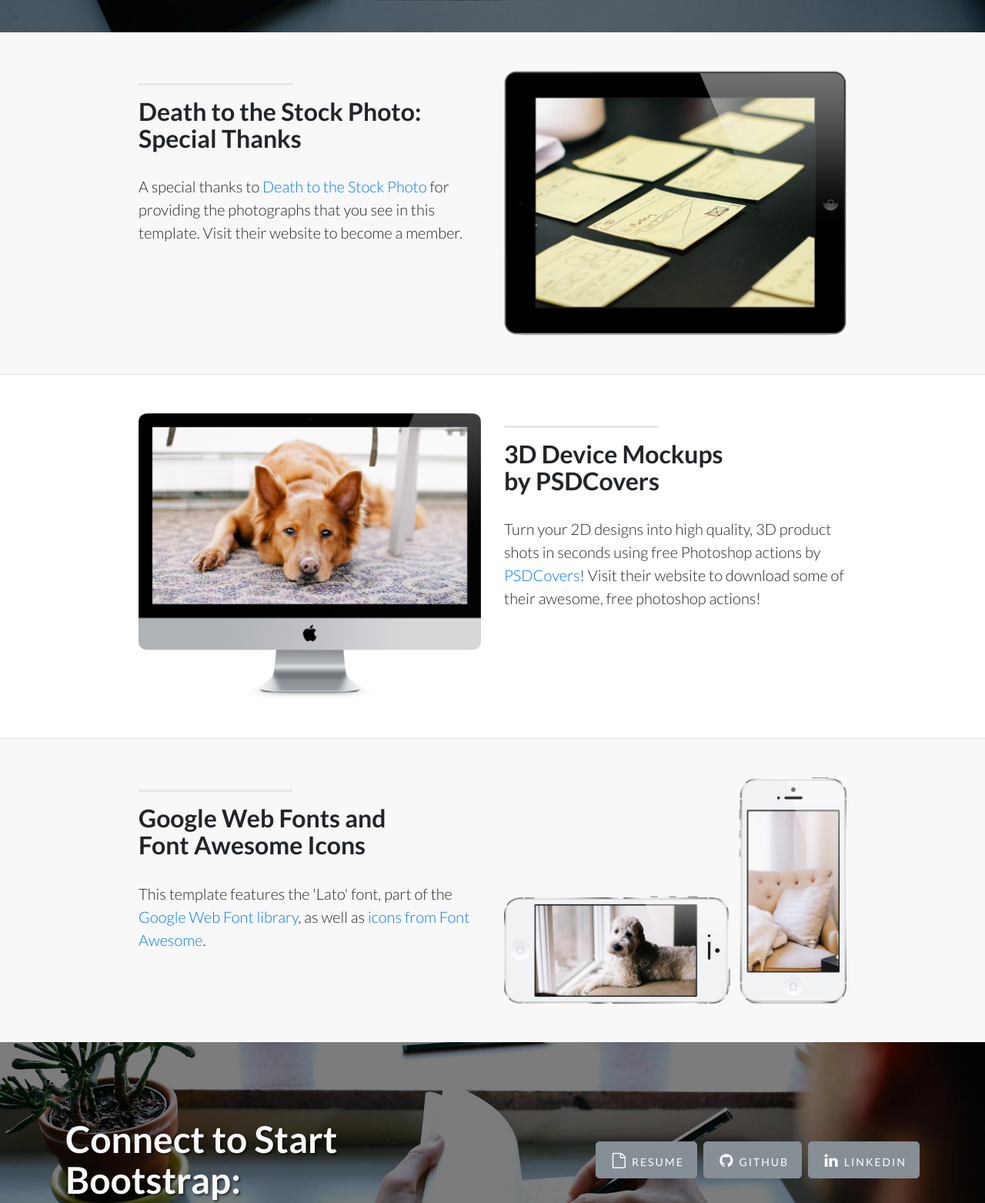
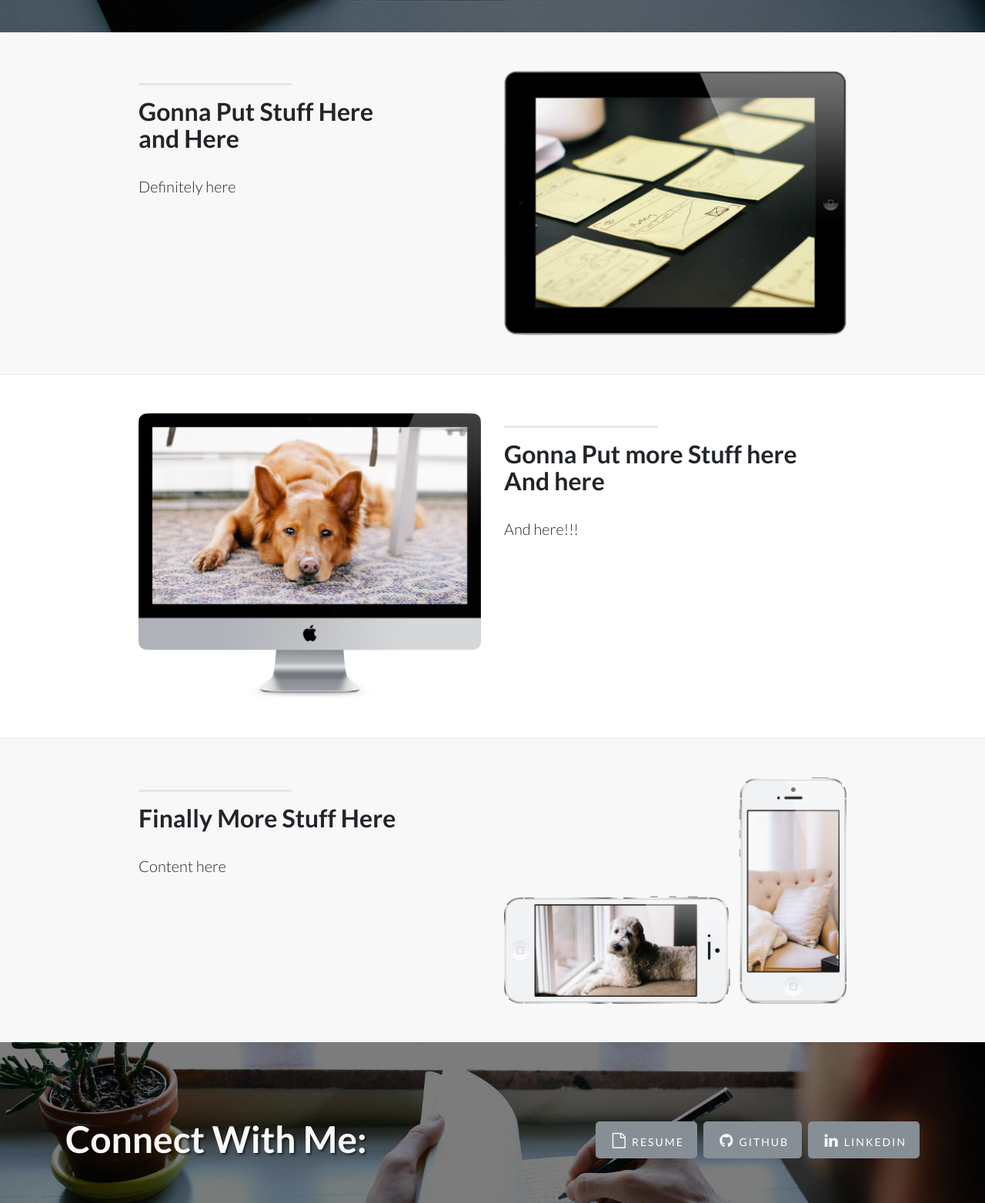
Before and after one commit to bharathjaladi/bharathjaladi.github.io, a website: page index.html in a window 1280 px wide. Shown: the part 719-2282 px from the top of the page at 77% size. Drawn offline with Linux system fonts and the light colour scheme.

Commit message:
Laying Out Template

```diff
--- a/index.html
+++ b/index.html
@@ -70,7 +70,7 @@
             <li class="list-inline-item">
               <a href="#" class="btn btn-secondary btn-lg">
                 <i class="fa fa-linkedin fa-fw"></i>
-                <span class="network-name">Linkedin</span>
+                <span class="network-name">LinkedIn</span>
               </a>
             </li>
           </ul>
@@ -86,10 +86,8 @@
           <div class="col-lg-5 ml-auto">
             <hr class="section-heading-spacer">
             <div class="clearfix"></div>
-            <h2 class="section-heading">Death to the Stock Photo:<br>Special Thanks</h2>
-            <p class="lead">A special thanks to
-              <a target="_blank" href="http://join.deathtothestockphoto.com/">Death to the Stock Photo</a>
-              for providing the photographs that you see in this template. Visit their website to become a member.</p>
+            <h2 class="section-heading">Gonna Put Stuff Here<br>and Here</h2>
+            <p class="lead">Definitely here</p>
           </div>
           <div class="col-lg-5 mr-auto">
             <img class="img-fluid" src="img/ipad.png" alt="">
@@ -108,9 +106,8 @@
           <div class="col-lg-5 mr-auto order-lg-2">
             <hr class="section-heading-spacer">
             <div class="clearfix"></div>
-            <h2 class="section-heading">3D Device Mockups<br>by PSDCovers</h2>
-            <p class="lead">Turn your 2D designs into high quality, 3D product shots in seconds using free Photoshop actions by
-              <a target="_blank" href="http://www.psdcovers.com/">PSDCovers</a>! Visit their website to download some of their awesome, free photoshop actions!</p>
+            <h2 class="section-heading">Gonna Put more Stuff here<br>And here</h2>
+            <p class="lead">And here!!!</p>
           </div>
           <div class="col-lg-5 ml-auto order-lg-1">
             <img class="img-fluid" src="img/dog.png" alt="">
@@ -131,10 +128,8 @@
           <div class="col-lg-5 ml-auto">
             <hr class="section-heading-spacer">
             <div class="clearfix"></div>
-            <h2 class="section-heading">Google Web Fonts and<br>Font Awesome Icons</h2>
-            <p class="lead">This template features the 'Lato' font, part of the
-              <a target="_blank" href="http://www.google.com/fonts">Google Web Font library</a>, as well as
-              <a target="_blank" href="http://fontawesome.io">icons from Font Awesome</a>.</p>
+            <h2 class="section-heading">Finally More Stuff Here</h2>
+            <p class="lead">Content here</p>
           </div>
           <div class="col-lg-5 mr-auto ">
             <img class="img-fluid" src="img/phones.png" alt="">
@@ -153,12 +148,12 @@
 
         <div class="row">
           <div class="col-lg-6 my-auto">
-            <h2>Connect to Start Bootstrap:</h2>
+            <h2>Connect With Me:</h2>
           </div>
           <div class="col-lg-6 my-auto">
             <ul class="list-inline banner-social-buttons">
               <li class="list-inline-item">
-                <a href="#" class="btn btn-secondary btn-lg">
+                <a href="Bharath_Jaladi_Resume.pdf" class="btn btn-secondary btn-lg">
                   <i class="fa fa-file-o fa-fw"></i>
                   <span class="network-name">Resume</span>
                 </a>
@@ -172,7 +167,7 @@
               <li class="list-inline-item">
                 <a href="#" class="btn btn-secondary btn-lg">
                   <i class="fa fa-linkedin fa-fw"></i>
-                  <span class="network-name">Linkedin</span>
+                  <span class="network-name">LinkedIn</span>
                 </a>
               </li>
             </ul>
@@ -205,7 +200,7 @@
             <a href="#contact">Contact</a>
           </li>
         </ul>
-        <p class="copyright text-muted small">Copyright &copy; Bharath Jaladi 2017. All Rights Reserved</p>
+        <p class="copyright text-muted small">Copyright &copy; Bharath Jaladi 2017. All Rights Reserved.</p>
       </div>
     </footer>
 
```
